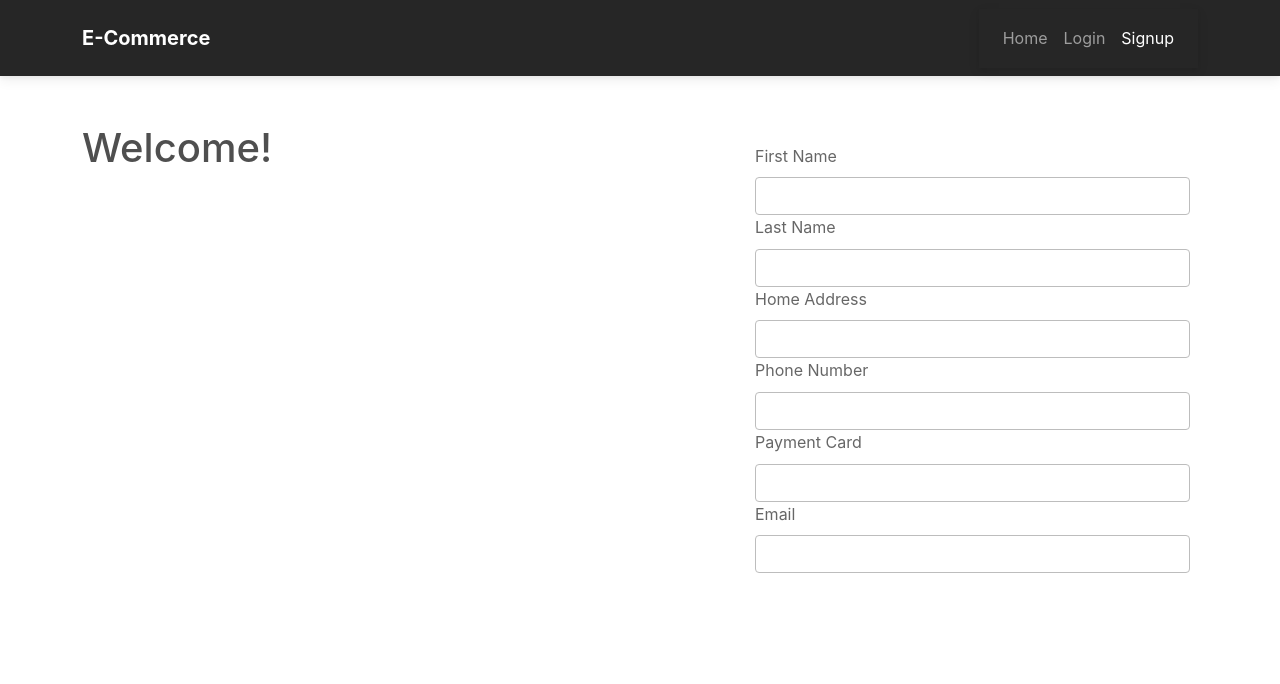
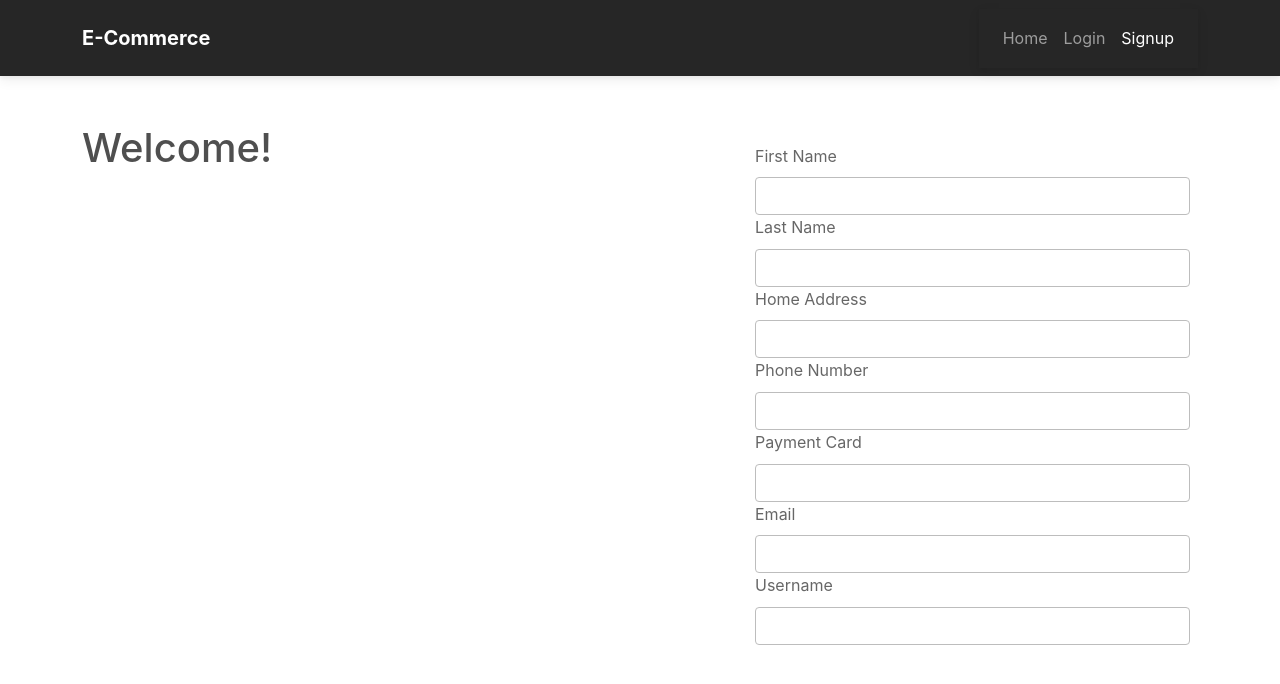
Before and after one commit to khallarrahul/phase-5-project-final, a React (Create React App) app in the folder client/: page /signup in a window 1280 px wide. Shown: the top 684 px of the page. Built offline with nearby package versions, Linux system fonts and the light colour scheme; a small style sheet from the web is missing.

Commit message:
adds username form

```diff
--- a/client/src/Signup.js
+++ b/client/src/Signup.js
@@ -90,6 +90,16 @@ function Signup() {
                 onChange={handleChange}
                 required
               />
+               <label htmlFor="username" className="form-label">Username</label>
+              <input
+                type="text"
+                className="form-control"
+                id="username"
+                name="username"
+                value={formData.username}
+                onChange={handleChange}
+                required
+              />
             </div>
           </form>
         </div>
```
